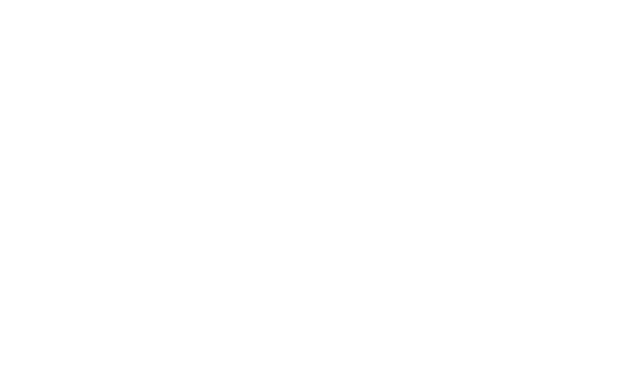
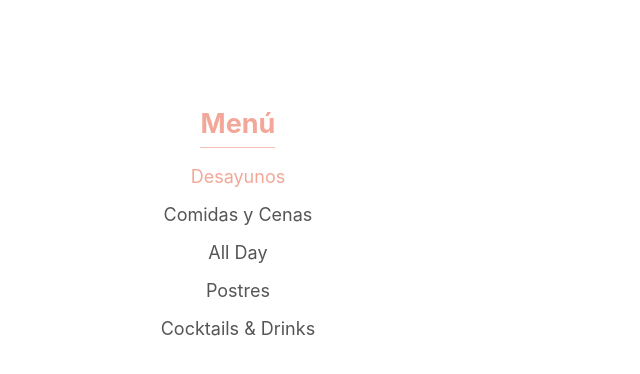
Before and after one commit to JDiegoDev/Simonetta, a React (Create React App) app in the folder client/: page /menu in a window 1280 px wide. Shown: the top 374 px of the page, without its empty margins (0-640 px from the left). Built offline with nearby package versions, Linux system fonts and the light colour scheme.

Commit message:
creating dynamic menu option list

```diff
--- a/client/src/components/Menu.jsx
+++ b/client/src/components/Menu.jsx
@@ -1,5 +1,46 @@
+import { useState } from 'react';
+import '../styles/Menu.scss';
+import classNames from "classnames";
+import { menuStates } from '../utils/MenuStates';
+
 const Menu = () => {
-    return <div></div>
+
+    const [ selectedOption, setSelectedOption ] = useState(menuStates[0]);
+
+    const clickedOption = value => setSelectedOption(value);
+
+    return (
+        <div className='menu'>
+            <div className='menu__container'>
+                <div className='menu__container-options'>
+                    <ul className='menu__container-options-list'>
+                        <li>
+                            <h2 className='menu__container-options-list--header'>Menú</h2>
+                            <hr className='menu__container-options-divider'></hr>
+                        </li>
+                        {
+                            menuStates.map(menu => {
+                                const { label, value } = menu;
+                                return (
+                                    <li
+                                        className={classNames({
+                                            'menu__container-options-list--item': true,
+                                            'menu__container-options-list--selected': selectedOption.value === value,
+                                        })}
+                                        key={value}
+                                        onClick={() => clickedOption(menu)}>
+                                        {label}
+                                    </li>
+                                );
+                            })
+                        }
+                    </ul>
+                    <div className='menu__container-plates'>
+                    </div>
+                </div>
+            </div>
+        </div>
+    );
 }
 
 export default Menu;
--- a/client/src/styles/Header.scss
+++ b/client/src/styles/Header.scss
@@ -44,10 +44,10 @@
 
 @media only screen and (max-width: 600px) {
     .header {
-        height: 90px;
+        height: 100px;
 
         &__logo-image {
-            height: 6rem;
+            height: 6.5rem;
         }
 
         &-list__menu-list ul {
@@ -58,7 +58,7 @@
             width: 100%;
             position: absolute;
             left: 0;
-            top: 90px;
+            top: 100px;
             background-color: #F8C1B7;
             display: flex;
             flex-direction: column;
--- /dev/null
+++ b/client/src/styles/Menu.scss
@@ -0,0 +1,60 @@
+.menu {
+    width: 100%;
+    height: calc(100vh - 100px);
+    overflow: auto;
+
+    &__container {
+        padding: 4em 30px;
+    }
+
+    &__container-options {
+        display: flex;
+        flex-direction: row;
+        gap: 20px;
+    }
+
+    &__container-options ul {
+        display: flex;
+        flex-direction: column;
+        gap: 20px;
+        list-style: none;
+        font-size: 1.8rem;
+        align-items: center;
+        border-radius: 10px;
+        padding: 20px 0;
+    }
+
+    &__container-options-list {
+        display: flex;
+        flex-grow: 1;
+        margin-top: 50px;
+        margin-bottom: 20px;
+    }
+
+    &__container-options-list--item:hover {
+        color: #f77963;
+        cursor: pointer;
+        font-weight: 400;
+    }
+
+    &__container-options-list--selected {
+        color: #f3a799;
+    }
+
+    &__container-options-list--header {
+        color: #f3a799;
+        font-weight: bold;
+    }
+
+    &__container-options-divider {
+        margin-top: 10px;
+        background-color: #F8C1B7;
+        height: 1px;
+        border: none;
+    }
+
+    &__container-plates {
+        display: flex;
+        flex-grow: 3;
+    }
+}
--- /dev/null
+++ b/client/src/utils/MenuStates.js
@@ -0,0 +1,22 @@
+export const menuStates = [
+    {
+        label: 'Desayunos',
+        value: 'breakfast'
+    },
+    {
+        label: 'Comidas y Cenas',
+        value: 'dinners'
+    },
+    {
+        label: 'All Day',
+        value: 'allDay'
+    },
+    {
+        label: 'Postres',
+        value: 'dessert'
+    },
+    {
+        label: 'Cocktails & Drinks',
+        value: 'cocktails'
+    }
+];
```
